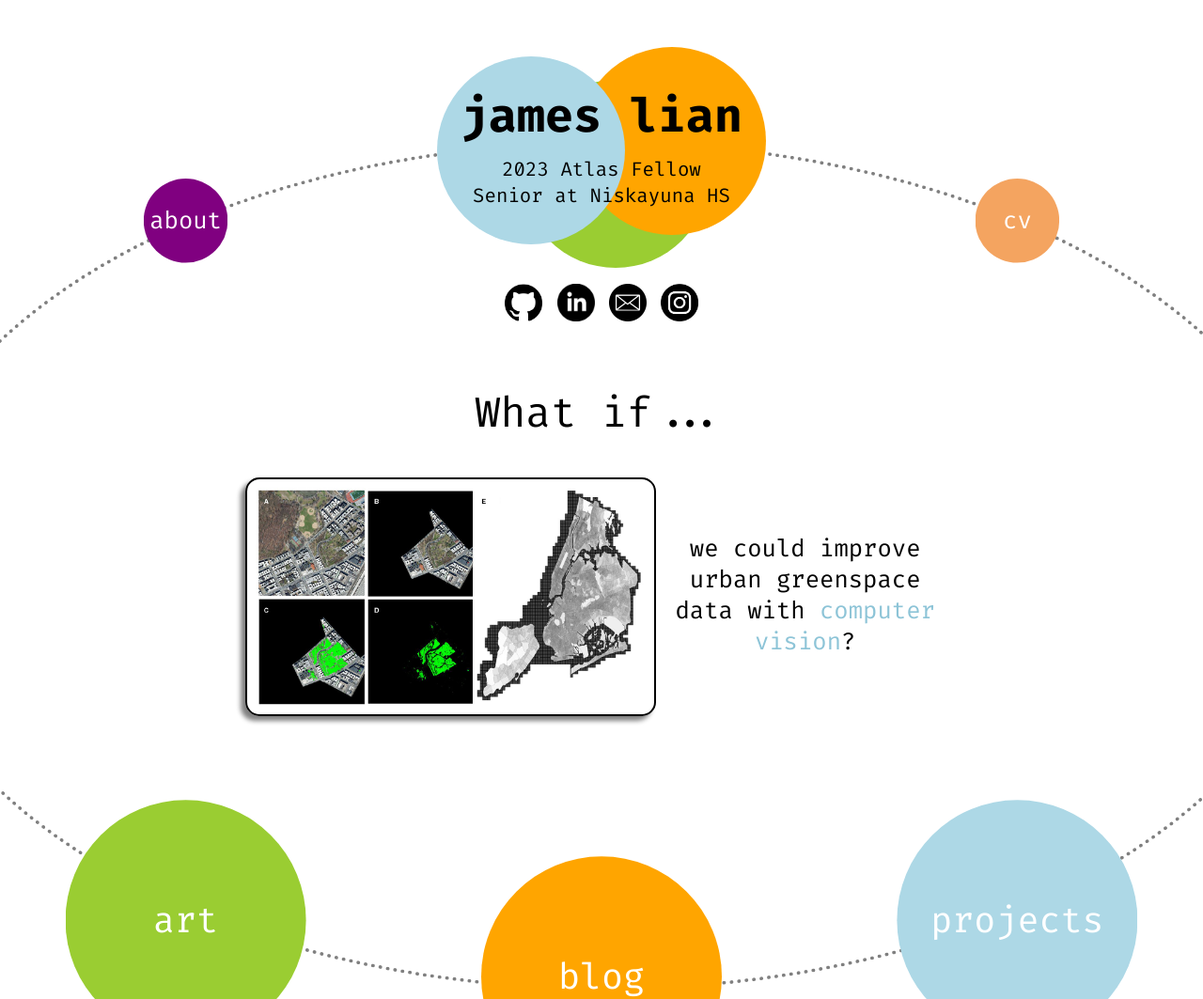
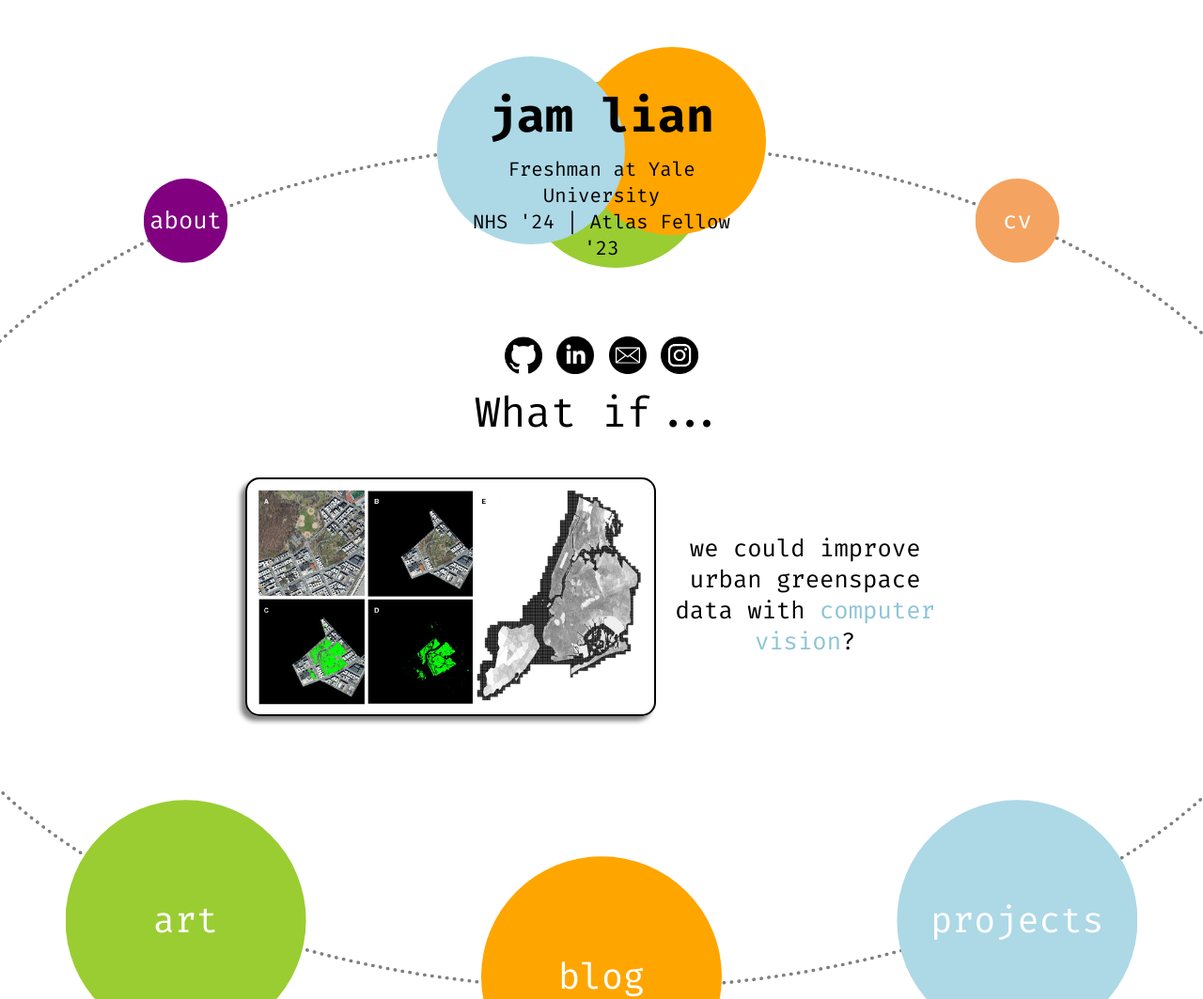
Before and after one commit to pbnjam-es/pbnjam.es, a Flask app: page / in a window 1280 px wide; the page is wider, and only the part inside the window is pictured. Shown: the top 1063 px of that part at 94% size. Run offline with Flask 3, Linux system fonts and the light colour scheme.

Commit message:
year update

```diff
--- a/templates/index.html
+++ b/templates/index.html
@@ -17,8 +17,8 @@
         <a href="https://drive.google.com/file/d/1dm_wPnjscT0h5tZ5ecM4GSaW8zY2E6IT/view?usp=sharing"><div class="small-circle" id="cv-circle">cv</div></a>
     </div>
     <div id="namebar">
-        <h1 id="name">James Lian</h1>
-        <h5 id="tagline">2023 Atlas Fellow <br> Senior at Niskayuna HS</h5>
+        <h1 id="name">Jam Lian</h1>
+        <h5 id="tagline">Freshman at Yale University<br> NHS '24 | Atlas Fellow '23 </h5>
         <div id="socials">
             <a href="https://github.com/JamesxGamesYT"><img src="/static/media/Github.png" alt="Github"></a>
             <a href="https://www.linkedin.com/in/james-lian-2b0a69278/"><img src="/static/media/Linkedin.png" alt="Linkedin"></a>
```
